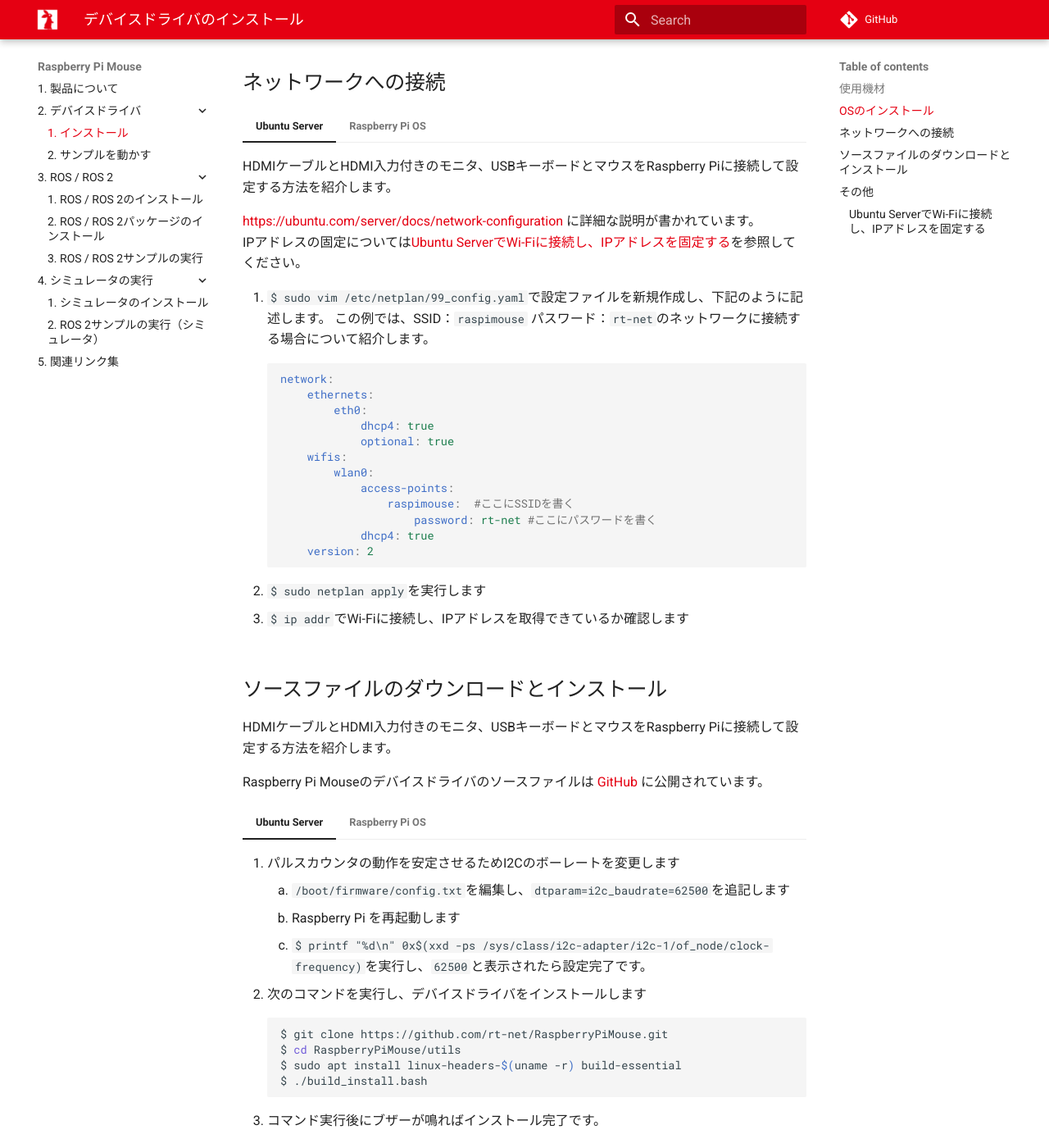
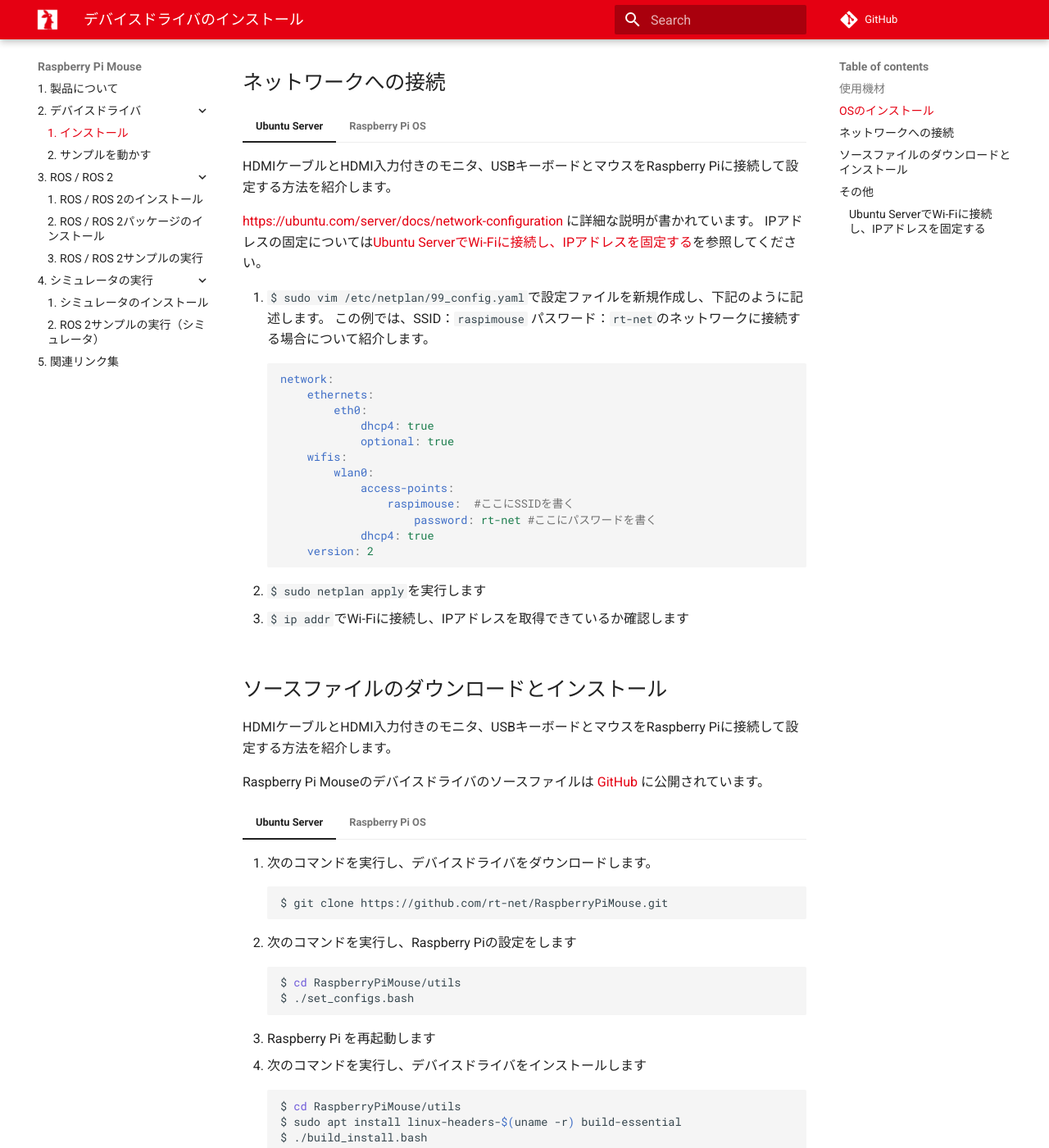
Before and after one commit to rt-net/tutorials, an MkDocs documentation site: the page built from docs/raspimouse/driver/install.md, in a window 1280 px wide and 1400 px high, scrolled down 2844 px. Shown: the whole window at 82% size. Built offline with MkDocs 1.6.1 and Material for MkDocs 9.7.7, drawn with Linux system fonts in a browser that asks for light colours; comment, search, counter and statistics services are not loaded; some of the changed text lies outside the part shown.

Commit message:
Ubuntu ServerとRaspberry Pi OSの設定スクリプトを使用するように変更

````diff
--- a/docs/raspimouse/driver/install.md
+++ b/docs/raspimouse/driver/install.md
@@ -123,39 +123,45 @@
 に公開されています。
 
 === "Ubuntu Server"
-    1. パルスカウンタの動作を安定させるためI2Cのボーレートを変更します
-        1. `/boot/firmware/config.txt`を編集し、`dtparam=i2c_baudrate=62500`を追記します
-        1. Raspberry Pi を再起動します
-        1. `$ printf "%d\n" 0x$(xxd -ps /sys/class/i2c-adapter/i2c-1/of_node/clock-frequency)`を実行し、`62500`と表示されたら設定完了です。
-    1. 次のコマンドを実行し、デバイスドライバをインストールします
+    1. 次のコマンドを実行し、デバイスドライバをダウンロードします。
     ```sh
     $ git clone https://github.com/rt-net/RaspberryPiMouse.git
+    ```
+    2. 次のコマンドを実行し、Raspberry Piの設定をします
+    ```sh
+    $ cd RaspberryPiMouse/utils
+    $ ./set_configs.bash
+    ```
+    3. Raspberry Pi を再起動します
+    4. 次のコマンドを実行し、デバイスドライバをインストールします
+    ```sh
     $ cd RaspberryPiMouse/utils
     $ sudo apt install linux-headers-$(uname -r) build-essential
     $ ./build_install.bash
     ```
-    1. コマンド実行後にブザーが鳴ればインストール完了です。
+    5. コマンド実行後にブザーが鳴ればインストール完了です。
 
 
 === "Raspberry Pi OS"
-    1. パルスカウンタの動作を安定させるためI2Cのボーレートを変更します
-        1. `/boot/config.txt`を編集し、`dtparam=i2c_baudrate=62500`を追記します
-        1. Raspberry Pi を再起動します
-        1. `$ printf "%d\n" 0x$(xxd -ps /sys/class/i2c-adapter/i2c-1/of_node/clock-frequency)`を実行し、`62500`と表示されたら設定完了です。
-    1. `Raspberry Piの設定`を開きます
-    ![](../../img/raspimouse/driver/raspi_os_settings2.png)
-    1. `インターフェイス`に進み、`SPI`と`I2C`の機能を有効にします
-    ![](../../img/raspimouse/driver/raspi_os_settings3.png)
     1. ターミナル(`LXTerminal`)を起動します
     ![](../../img/raspimouse/driver/open_terminal.png)
-    1. 次のコマンドを実行し、デバイスドライバをインストールします
+        1. 次のコマンドを実行し、デバイスドライバをダウンロードします。
     ```sh
     $ git clone https://github.com/rt-net/RaspberryPiMouse.git
+    ```
+    2. 次のコマンドを実行し、Raspberry Piの設定をします
+    ```sh
     $ cd RaspberryPiMouse/utils
-    $ sudo apt install raspberrypi-kernel-headers build-essential
+    $ ./set_configs.bash
+    ```
+    3. Raspberry Pi を再起動します
+    4. 次のコマンドを実行し、デバイスドライバをインストールします
+    ```sh
+    $ cd RaspberryPiMouse/utils
+    $ sudo apt install linux-headers-$(uname -r) build-essential
     $ ./build_install.bash
     ```
-    1. コマンド実行後にブザーが鳴ればインストール完了です。
+    5. コマンド実行後にブザーが鳴ればインストール完了です。
 
 **デバイスドライバはOSを起動するたびにインストールしてください。** 上記インストール手順で設定した場合は以下のコマンドでインストールできます。
 
````
